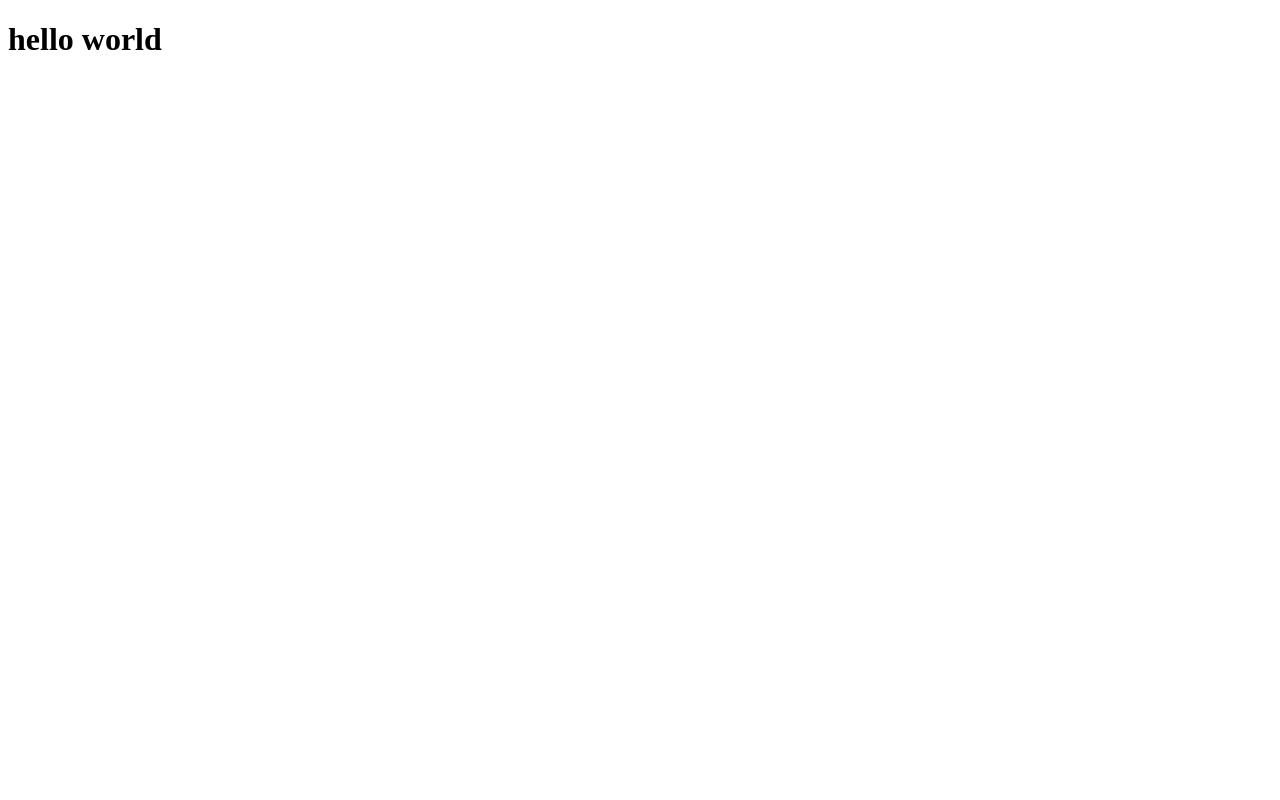
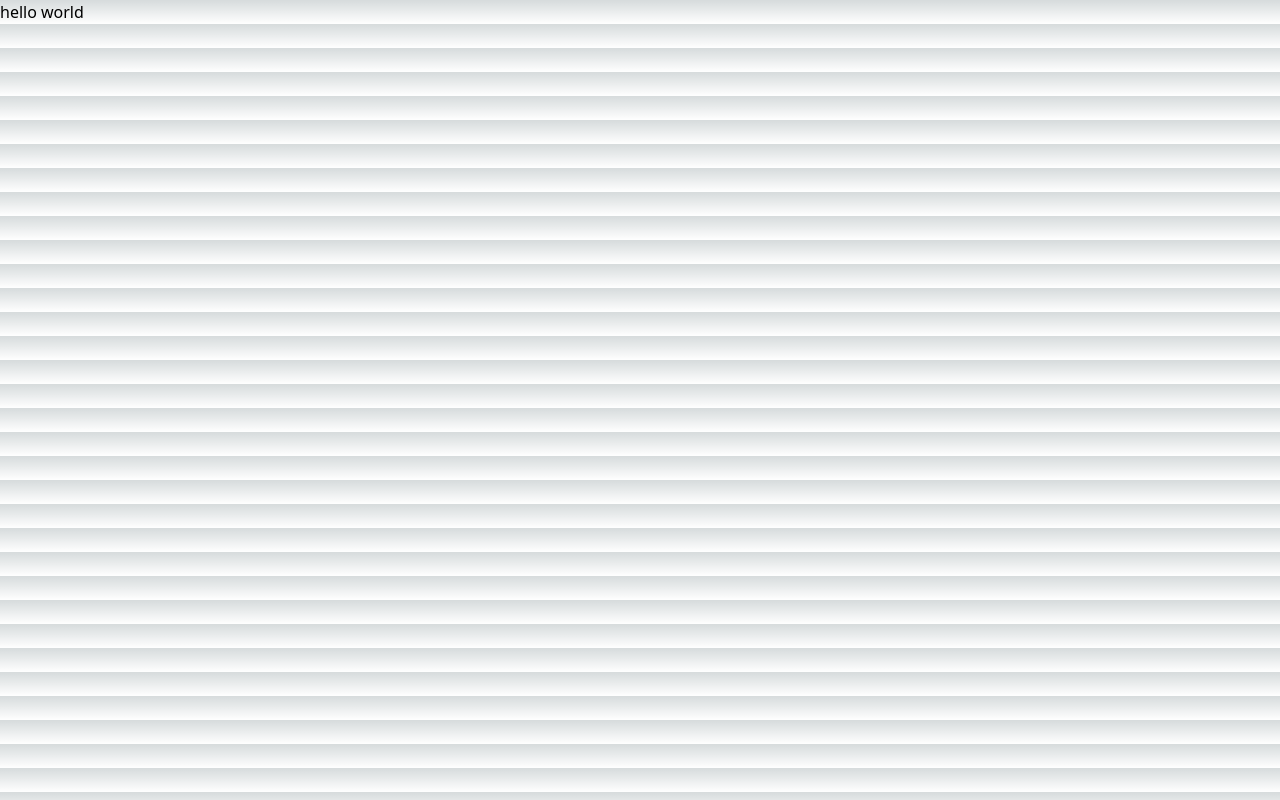
Before and after one commit to danieldevpy/sistema-licitacao, a Next.js app in the folder frontend/: page / in a window 1280 px wide. Built offline with nearby package versions, Linux system fonts and the light colour scheme.

Commit message:
page global

```diff
--- /dev/null
+++ b/frontend/src/pages/_app.tsx
@@ -0,0 +1,9 @@
+import "../app/globals.css"
+import React from 'react';
+import { AppProps } from 'next/app';
+
+function MyApp({ Component, pageProps }: AppProps) {
+    return <Component {...pageProps} />;
+}
+
+export default MyApp;
```
